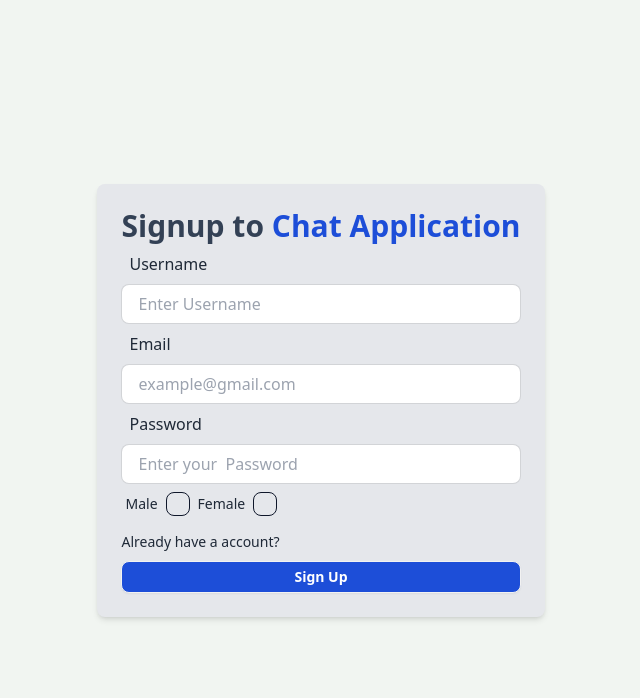
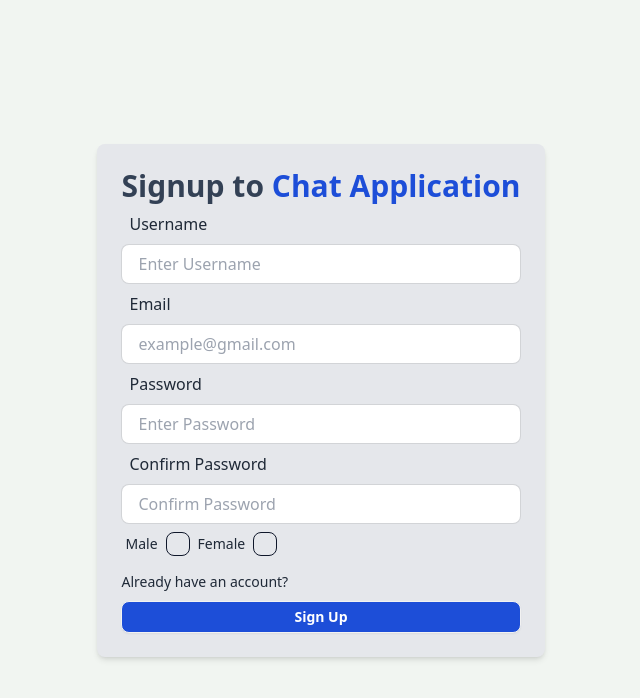
Before and after one commit to Abhishek-906/Chat-Application, a React (Vite) app in the folder frontend/: page /signup in a window 1280 px wide. Shown: the top 698 px of the page, without its empty margins (319-959 px from the left). Built offline with nearby package versions, Linux system fonts and the light colour scheme.

Commit message:
Sign Up functionality

```diff
--- a/frontend/package.json
+++ b/frontend/package.json
@@ -12,6 +12,7 @@
   "dependencies": {
     "react": "^18.3.1",
     "react-dom": "^18.3.1",
+    "react-hot-toast": "^2.4.1",
     "react-icons": "^5.3.0",
     "react-router-dom": "^6.26.2"
   },
--- a/frontend/src/App.jsx
+++ b/frontend/src/App.jsx
@@ -1,17 +1,31 @@
-import React from 'react'
-import {Routes , Route} from 'react-router-dom'
-import Home from './pages/Home'
-import Login from './pages/Login'
-import SignUp from './pages/SignUp'
+import React from "react"
+import { Routes, Route, Navigate } from "react-router-dom"
+import Home from "./pages/Home"
+import Login from "./pages/Login"
+import SignUp from "./pages/SignUp"
+import { Toaster } from "react-hot-toast"
+import { useAuthContext } from "./context/AuthContext"
+
 const App = () => {
+  const { authUser } = useAuthContext()
+
   return (
-    <div className='p-4 h-screen flex items-center justify-center'>
-     <Routes>
-      <Route path="/" element={<Home/>}/>
-      <Route path="/login" element={<Login/>}/>
-      <Route path="/signup" element={<SignUp/>}/>
-    </Routes>
-
+    <div className="p-4 h-screen flex items-center justify-center">
+      <Routes>
+        <Route
+          path="/"
+          element={authUser ? <Home /> : <Navigate to={"/login"} />}
+        />
+        <Route
+          path="/login"
+          element={authUser ? <Navigate to={"/"} /> : <Login />}
+        />
+        <Route
+          path="/signup"
+          element={authUser ? <Navigate to={"/"} /> : <SignUp />}
+        />
+      </Routes>
+      <Toaster />
     </div>
   )
 }
--- a/frontend/src/component/GenderCheckbox.jsx
+++ b/frontend/src/component/GenderCheckbox.jsx
@@ -1,20 +1,40 @@
-import React from 'react'
+import React from "react"
 
-const GenderCheckbox=()=> {
+const GenderCheckbox = ({ onCheckboxChange, selectedGender }) => {
   return (
-    <div className='flex'>
-      <div className='form-control'>
-         <label className='label gap-2 cursor-pointer'>
-         <span className='label-text'>Male</span>
-         <input type="checkbox" className='checkbox border-slate-900'></input>
-         </label>
+    <div className="flex">
+      <div className="form-control">
+        <label
+          className={`label gap-2 cursor-pointer ${
+            selectedGender === "male" ? "selected" : ""
+          }`}
+        >
+          <span className="label-text">Male</span>
+
+          <input
+            type="checkbox"
+            className="checkbox border-slate-900"
+            checked={selectedGender === "male"}
+            onChange={() => onCheckboxChange("male")}
+          />
+        </label>
       </div>
 
-      <div className='form-control'>
-         <label className='label gap-2 cursor-pointer'>
-         <span className='label-text'>Female</span>
-         <input type="checkbox" className='checkbox border-slate-900'></input>
-         </label>
+      <div className="form-control">
+        <label
+          className={`label gap-2 cursor-pointer ${
+            selectedGender === "female" ? "selected" : ""
+          }`}
+        >
+          <span className="label-text">Female</span>
+
+          <input
+            type="checkbox"
+            className="checkbox border-slate-900"
+            checked={selectedGender === "female"}
+            onChange={() => onCheckboxChange("female")}
+          />
+        </label>
       </div>
     </div>
   )
--- /dev/null
+++ b/frontend/src/context/AuthContext.jsx
@@ -0,0 +1,18 @@
+import { Children, createContext, useContext, useState } from "react"
+
+export const AuthContext = createContext()
+export const useAuthContext = () => {
+  return useContext(AuthContext)
+}
+
+export const AuthContextProvider = ({ children }) => {
+  const [authUser, setAuthUser] = useState(
+    JSON.parse(localStorage.getItem("user")) || null
+  )
+
+  return (
+    <AuthContext.Provider value={{ authUser, setAuthUser }}>
+      {children}
+    </AuthContext.Provider>
+  )
+}
--- /dev/null
+++ b/frontend/src/hooks/useSignup.js
@@ -0,0 +1,81 @@
+import { useState } from "react"
+import { useAuthContext } from "../context/AuthContext"
+import toast from "react-hot-toast"
+
+const handleInputErrors = ({
+  username,
+  email,
+  password,
+  confirmPassword,
+  gender,
+}) => {
+  if (!username || !email || !password || !confirmPassword || !gender) {
+    toast.error("Please fill all the fields")
+    return true
+  }
+
+  if (password !== confirmPassword) {
+    toast.error("Password do not match")
+    return true
+  }
+
+  return false
+}
+
+const useSignup = () => {
+  const [loading, setLoading] = useState(false)
+  const { setAuthUser } = useAuthContext()
+
+  const signup = async ({
+    username,
+    email,
+    password,
+    confirmPassword,
+    gender,
+  }) => {
+    const checkError = handleInputErrors({
+      username,
+      email,
+      password,
+      confirmPassword,
+      gender,
+    })
+
+    if (checkError) {
+      return
+    }
+
+    try {
+      setLoading(true)
+
+      const res = await fetch("/api/auth/signup", {
+        method: "POST",
+        headers: { "Content-Type": "application/json"},
+        body: JSON.stringify({
+          username,
+          email,
+          password,
+          confirmPassword,
+          gender,
+        }),
+      })
+
+      const data = await res.json()
+
+      if (data.error) {
+        throw new Error(data.error)
+      }
+  //  console.log(data)
+      localStorage.setItem("user", JSON.stringify(data))
+      setAuthUser(data)
+    } catch (error) {
+      toast.error(error.message)
+    } finally {
+      setLoading(false)
+    }
+  }
+
+  return { loading, signup }
+}
+
+export default useSignup
--- a/frontend/src/main.jsx
+++ b/frontend/src/main.jsx
@@ -1,15 +1,17 @@
-// import { StrictMode } from 'react'
-// import { createRoot } from 'react-dom/client'
-import React from 'react'
-import ReactDOM from 'react-dom/client'
-import App from './App.jsx'
-import './index.css'
-import { BrowserRouter } from 'react-router-dom'
+import React from "react"
+import ReactDOM from "react-dom/client"
+import App from "./App.jsx"
+import "./index.css"
+import { BrowserRouter } from "react-router-dom"
+import { AuthContextProvider } from "./context/AuthContext.jsx"
 
-ReactDOM.createRoot(document.getElementById('root')).render(
+
+ReactDOM.createRoot(document.getElementById("root")).render(
   <React.StrictMode>
     <BrowserRouter>
-    <App />
+      <AuthContextProvider>
+          <App />
+      </AuthContextProvider>
     </BrowserRouter>
-  </React.StrictMode>,
+  </React.StrictMode>
 )
--- a/frontend/src/pages/Home.jsx
+++ b/frontend/src/pages/Home.jsx
@@ -1,12 +1,13 @@
-import React from 'react'
-import Sidebar from '../component/Sidebar/Sidebar'
-import MessageContainer from '../component/messages/MessageContainer'
+import React from "react"
+import Sidebar from "../component/sidebar/Sidebar"
+import MessageContainer from "../component/messages/MessageContainer"
 
 const Home = () => {
   return (
-    <div className='flex sm:h-[450px] md:h-[550px] rounder-lg overflow-hidden bg-gray-200'>
-       <Sidebar/>
-       <MessageContainer/>
+    <div className="flex sm:h-[450px] md:h-[550px] rounded-lg overflow-hidden bg-gray-200">
+      <Sidebar />
+
+      <MessageContainer />
     </div>
   )
 }
--- a/frontend/src/pages/SignUp.jsx
+++ b/frontend/src/pages/SignUp.jsx
@@ -1,50 +1,126 @@
-import React from 'react'
-import GenderCheckbox from '../component/GenderCheckbox'
-import { Link } from 'react-router-dom'
+import React, { useState } from "react"
+import GenderCheckbox from "../component/GenderCheckbox"
+import { Link } from "react-router-dom"
+import useSignup from "../hooks/useSignup"
 
-const SignUp = ()=> {
+const SignUp = () => {
+  const [formData, setFormData] = useState({
+    username: "",
+    email: "",
+    password: "",
+    confirmPassword: "",
+    gender: "",
+  })
+
+  const { loading, signup } = useSignup()
+
+  const handleCheckboxChange = (gender) => {
+    setFormData({ ...formData, gender })
+  }
+
+  const handleSubmit = async (e) => {
+    e.preventDefault()
+
+    await signup(formData)
+  }
+
   return (
-    <div className='flex flex-col  items-center justify-center min-w-96 mx-auto'>
-         <div className='w-full p-6 rounded-lg shadow-md bg-gray-200'>
-
-         <h1 className='text-3xl font-semibold text-center text-slate-700'>Signup to
-         <span className='text-blue-700'> Chat Application</span>
+    <div className="flex flex-col items-center justify-center min-w-96 mx-auto">
+      <div className=" w-full p-6 rounded-lg shadow-md bg-gray-200">
+        <h1 className="text-3xl font-semibold text-center text-slate-700">
+          Signup to
+          <span className="text-blue-700"> Chat Application</span>
         </h1>
 
-         <form >
+        <form onSubmit={handleSubmit}>
           <div>
-          <label className='label p-2'>
-            <span className='text-base label-text'>Username</span>
+            <label className="label p-2">
+              <span className="text-base label-text">Username</span>
             </label>
-          <input type="text" placeholder='Enter Username' className='w-full input input-bordered h-10'/>
-        </div>
 
-
-        <div>
-          <label className='label p-2'>
-            <span className='text-base label-text'>Email</span>
-          </label>
-          <input type="email" placeholder='example@gmail.com' className='w-full input input-bordered h-10'/>
+            <input
+              type="text"
+              placeholder="Enter Username"
+              className="w-full input input-bordered h-10"
+              value={formData.username}
+              onChange={(e) =>
+                setFormData({ ...formData, username: e.target.value })
+              }
+            />
           </div>
 
           <div>
-          <label className='label p-2'>
-            <span className='text-base label-text'>Password</span>
+            <label className="label p-2">
+              <span className="text-base label-text">Email</span>
             </label>
-          <input type="password" placeholder='Enter your  Password' className='w-full input input-bordered h-10'/>
+
+            <input
+              type="email"
+              placeholder="example@gmail.com"
+              className="w-full input input-bordered h-10"
+              value={formData.email}
+              onChange={(e) =>
+                setFormData({ ...formData, email: e.target.value })
+              }
+            />
           </div>
 
-        <GenderCheckbox/>
+          <div>
+            <label className="label p-2">
+              <span className="text-base label-text">Password</span>
+            </label>
+
+            <input
+              type="password"
+              placeholder="Enter Password"
+              className="w-full input input-bordered h-10"
+              value={formData.password}
+              onChange={(e) =>
+                setFormData({ ...formData, password: e.target.value })
+              }
+            />
+          </div>
+
+          <div>
+            <label className="label p-2">
+              <span className="text-base label-text">Confirm Password</span>
+            </label>
+
+            <input
+              type="password"
+              placeholder="Confirm Password"
+              className="w-full input input-bordered h-10"
+              value={formData.confirmPassword}
+              onChange={(e) =>
+                setFormData({ ...formData, confirmPassword: e.target.value })
+              }
+            />
+          </div>
+
+          <GenderCheckbox
+            onCheckboxChange={handleCheckboxChange}
+            selectedGender={formData.gender}
+          />
 
           <Link
-        to={"/login"} className='text-sm hover:underline hover:text-blue-600 mt-2 inline-block'>
-       Already have a account?
+            to={"/login"}
+            className="text-sm hover:underline hover:text-blue-600 mt-2 inline-block"
+          >
+            Already have an account?
           </Link>
 
           <div>
-        <button className='btn btn-block btn-sm mt-2 bg-blue-700 font-bold text-white'>Sign Up</button>
+            <button
+              className="btn btn-block btn-sm mt-2 bg-blue-700 font-bold text-white"
+              disabled={loading}
+            >
+              {loading ? (
+                <span className="loading loading-spinner"></span>
+              ) : (
+                "Sign Up"
+              )}
+            </button>
           </div>
-
         </form>
       </div>
     </div>
--- a/frontend/vite.config.js
+++ b/frontend/vite.config.js
@@ -8,7 +8,8 @@
     proxy:{
     "/api":{
       target:"http://localhost:3000",
-      secure:false ,
+
+        secure: false,
     },
   },
   },
```
Also changed, not shown: 1 other file (tests, documents, lock files or other folders). Lines whose indentation alone changed are shown as unchanged.
